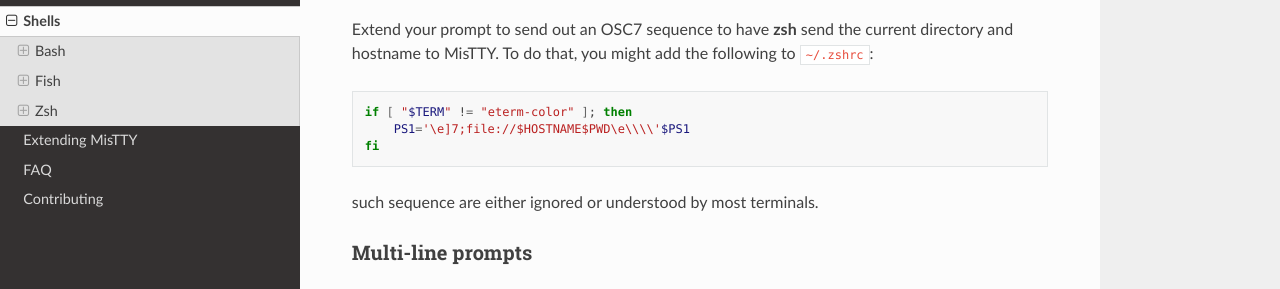
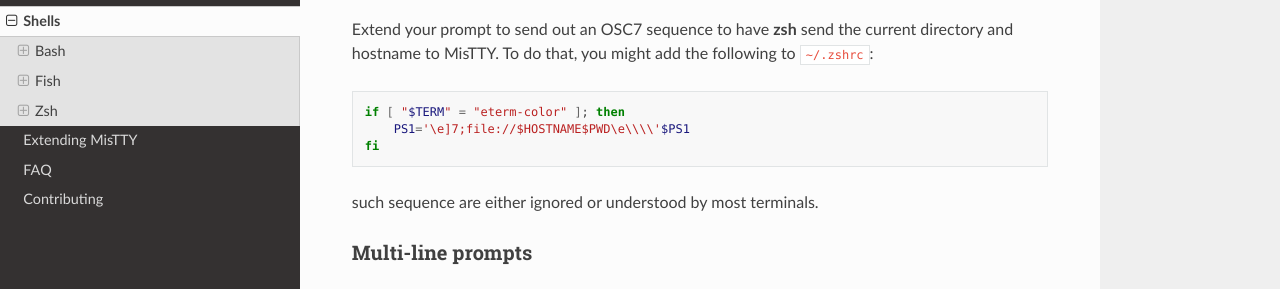
Before and after one commit to szermatt/mistty, a Sphinx documentation site: the page built from docs/source/shells.rst, in a window 1280 px wide and 900 px high, scrolled down 3658 px. Shown: the part 155-444 px from the top of the window. Built offline with Sphinx 7.4.7 and the Read the Docs theme 2.0.0, drawn with Linux system fonts in a browser that asks for light colours.

Commit message:
Fix the zsh snippet for directory tracking
The condition looks reversed.

```diff
--- a/docs/source/shells.rst
+++ b/docs/source/shells.rst
@@ -215,7 +215,7 @@
 
 .. code-block:: zsh
 
-    if [ "$TERM" != "eterm-color" ]; then
+    if [ "$TERM" = "eterm-color" ]; then
         PS1='\e]7;file://$HOSTNAME$PWD\e\\\\'$PS1
     fi
 
```
